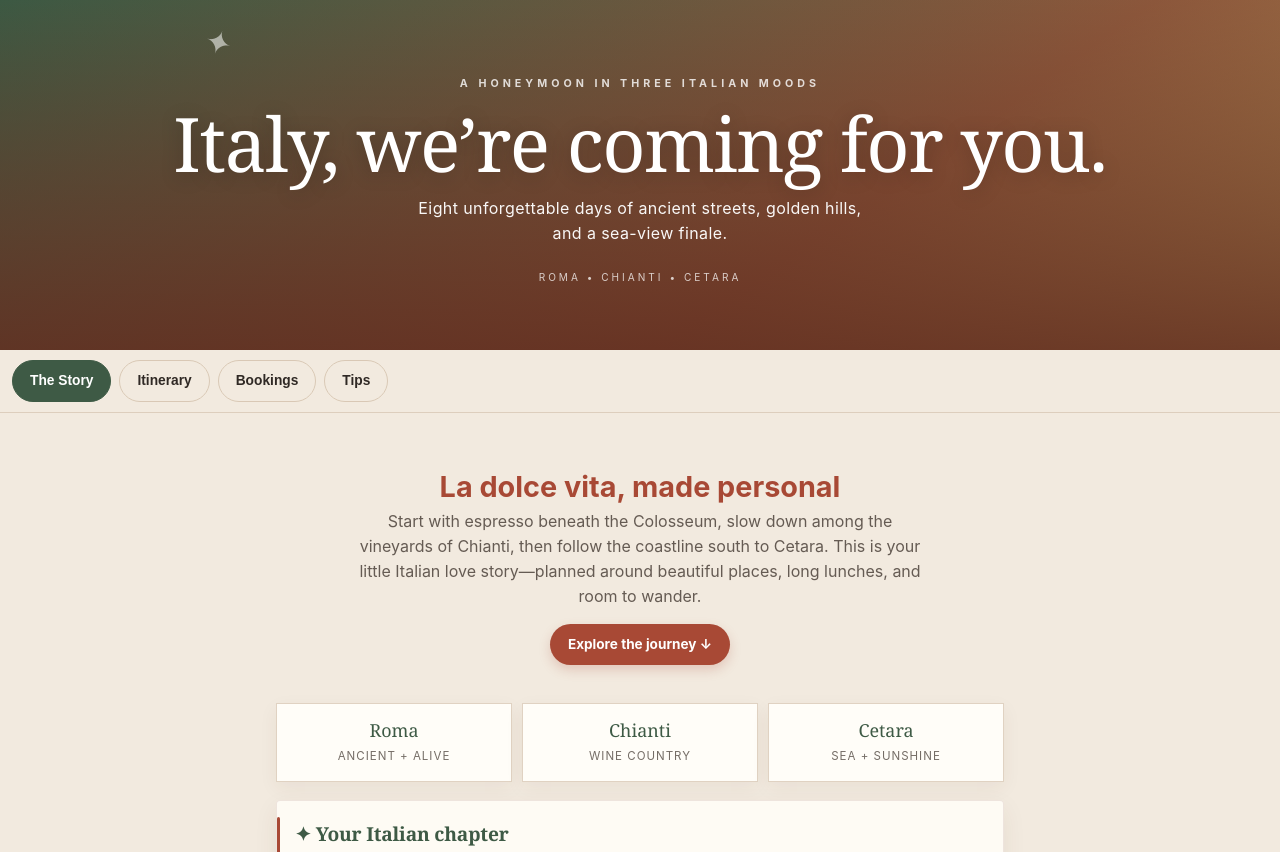
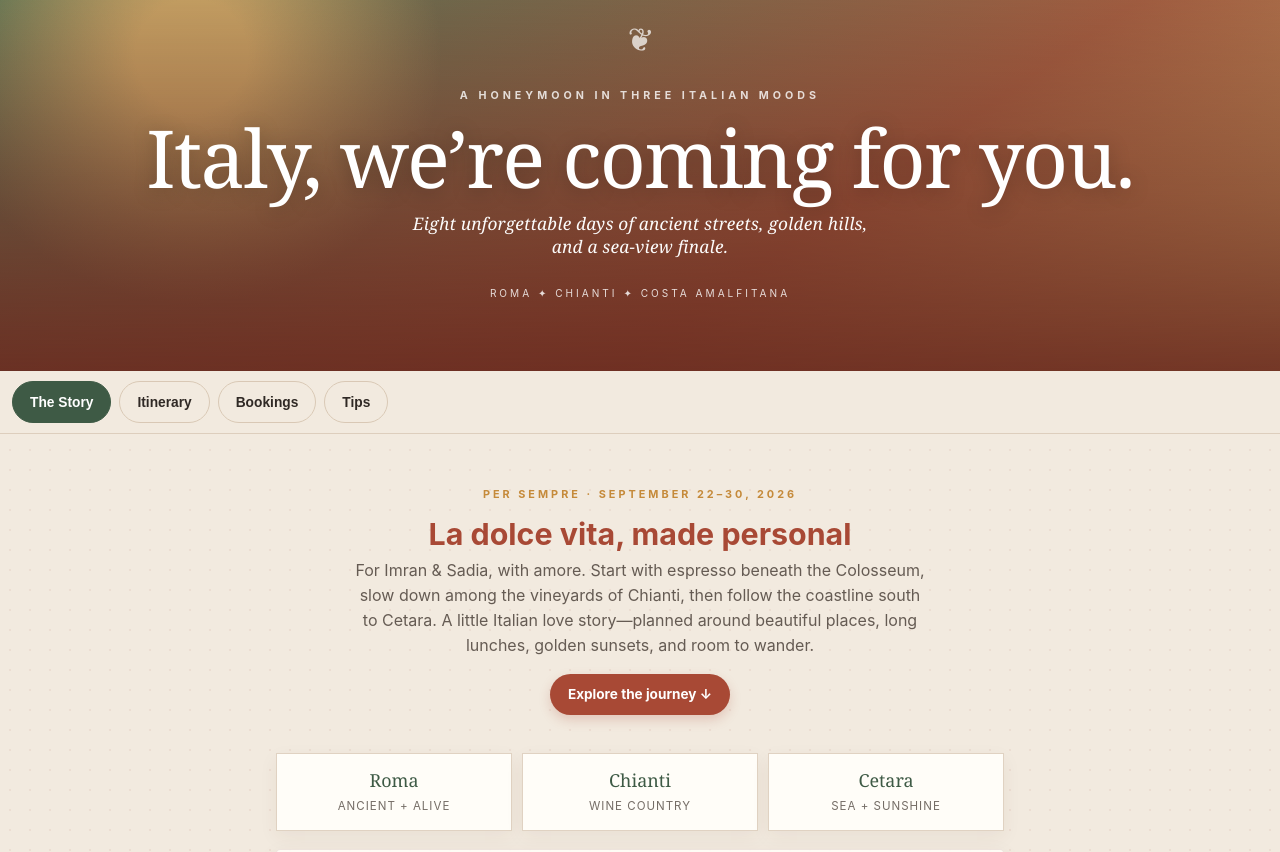
Before and after one commit to imrannoori/italy-honeymoon-2026, a plain HTML site: page Italy2026.html in a window 1280 px wide. Shown: the top 852 px of the page. Drawn offline with Linux system fonts and the light colour scheme.

Commit message:
Make the honeymoon site more romantic and Italian

```diff
--- a/Italy2026.html
+++ b/Italy2026.html
@@ -4,16 +4,16 @@
 <meta charset="UTF-8">
 <meta name="viewport" content="width=device-width, initial-scale=1">
 <meta name="theme-color" content="#a84935">
-<title>Italy Trip · Imran &amp; Sadia · Sep 22–30, 2026</title>
+<title>Amore in Italia · Imran &amp; Sadia · September 2026</title>
 <style>
 :root{--ink:#302925;--bg:#f2eadf;--card:#fffdf8;--olive:#3e5a45;--terr:#a84935;--gold:#c58a3a;--mut:#756d66;--grn:#3e5a45;--red:#a84935;--r:4px}
 *{box-sizing:border-box;margin:0;padding:0}
-body{font-family:-apple-system,BlinkMacSystemFont,'Segoe UI',Roboto,sans-serif;background:var(--bg);color:var(--ink);line-height:1.55;padding-bottom:40px}
-header{color:#fff;padding:76px 20px 64px;text-align:center;background:linear-gradient(180deg,rgba(27,50,41,.28),rgba(91,44,31,.86)),linear-gradient(145deg,#49684d,#b76542 65%,#e1a45e);position:relative;overflow:hidden}
-header:before{content:'✦';position:absolute;top:18px;left:16%;font-size:2rem;opacity:.55;transform:rotate(18deg)}
-header:after{content:'ROMA  •  CHIANTI  •  CETARA';display:block;margin-top:24px;font-size:.63rem;letter-spacing:3px;opacity:.75}
-header h1{font:normal clamp(2.4rem,8vw,4.7rem)/.98 Georgia,'Times New Roman',serif;letter-spacing:-1.5px;text-shadow:0 3px 20px rgba(0,0,0,.22)}
-header p{opacity:.96;font-size:1rem;margin:16px auto 0;letter-spacing:.4px;max-width:450px}
+body{font-family:-apple-system,BlinkMacSystemFont,'Segoe UI',Roboto,sans-serif;background:var(--bg);color:var(--ink);line-height:1.55;padding-bottom:40px;background-image:radial-gradient(rgba(168,73,53,.08) 1px,transparent 1px);background-size:20px 20px}
+header{color:#fff;padding:88px 20px 70px;text-align:center;background:linear-gradient(180deg,rgba(38,63,49,.18),rgba(103,42,31,.9)),radial-gradient(circle at 15% 15%,#e3b06b 0 5%,transparent 22%),linear-gradient(145deg,#5a7758,#b96243 63%,#e9b06a);position:relative;overflow:hidden}
+header:before{content:'❦';position:absolute;top:15px;left:50%;font-size:2rem;opacity:.72;transform:translateX(-50%) rotate(8deg)}
+header:after{content:'ROMA  ✦  CHIANTI  ✦  COSTA AMALFITANA';display:block;margin-top:28px;font-size:.63rem;letter-spacing:3px;opacity:.82}
+header h1{font:normal clamp(2.7rem,9vw,5rem)/.94 Georgia,'Times New Roman',serif;letter-spacing:-1.8px;text-shadow:0 3px 20px rgba(0,0,0,.25)}
+header p{font:italic 1.08rem Georgia,'Times New Roman',serif;opacity:.98;margin:18px auto 0;letter-spacing:.2px;max-width:480px}
 header .eyebrow{display:block;margin-bottom:14px;text-transform:uppercase;font-size:.67rem;letter-spacing:4px;font-weight:700;opacity:.8}
 nav{position:sticky;top:0;z-index:9;display:flex;gap:8px;padding:10px 12px;background:rgba(242,234,223,.95);overflow-x:auto;border-bottom:1px solid #ddcebd;backdrop-filter:blur(8px)}
 nav button{flex:0 0 auto;border:1px solid #d9c8b5;background:transparent;color:var(--ink);padding:10px 17px;min-height:42px;border-radius:999px;font-size:.86rem;font-weight:600;cursor:pointer;touch-action:manipulation}
@@ -25,8 +25,9 @@ section{display:none} section.active{display:block}
 .card h2{font-family:Georgia,'Times New Roman',serif;font-size:1.2rem;color:var(--olive);margin-bottom:8px;letter-spacing:-.2px}
 .card h3{font-family:Georgia,'Times New Roman',serif;font-size:1rem;margin:14px 0 4px;color:var(--terr)}
 .story{padding:32px 22px 20px;margin-top:20px;text-align:center;border:0;background:transparent;box-shadow:none}
-.story:before{display:none}.story h2{font-size:1.8rem;color:var(--terr)}
+.story:before{display:none}.story h2{font-size:1.9rem;color:var(--terr)}
 .story p{max-width:570px;margin:0 auto;color:#655b53;font-size:1rem}
+.story .kicker{font-size:.68rem;text-transform:uppercase;letter-spacing:3px;color:var(--gold);font-weight:700;margin-bottom:8px}
 .route{display:grid;grid-template-columns:repeat(3,1fr);gap:10px;margin:18px 12px}
 .route a{text-decoration:none;color:inherit;background:#fffdf8;border:1px solid #e0d2c2;padding:14px 10px;text-align:center;box-shadow:0 6px 18px rgba(89,55,32,.06);transition:transform .2s ease}
 .route a:hover{transform:translateY(-3px)}.route strong{display:block;font:normal 1.12rem Georgia,serif;color:var(--olive)}.route span{font-size:.72rem;color:var(--mut);text-transform:uppercase;letter-spacing:1px}
@@ -68,8 +69,9 @@ footer{max-width:760px;margin:20px auto 0;padding:0 16px;font-size:.78rem;color:
 <!-- ================= OVERVIEW ================= -->
 <section id="overview" class="active">
 <div class="story">
+<div class="kicker">Per sempre · September 22–30, 2026</div>
 <h2>La dolce vita, made personal</h2>
-<p>Start with espresso beneath the Colosseum, slow down among the vineyards of Chianti, then follow the coastline south to Cetara. This is your little Italian love story—planned around beautiful places, long lunches, and room to wander.</p>
+<p>For Imran &amp; Sadia, with amore. Start with espresso beneath the Colosseum, slow down among the vineyards of Chianti, then follow the coastline south to Cetara. A little Italian love story—planned around beautiful places, long lunches, golden sunsets, and room to wander.</p>
 <a class="cta" href="#itin" onclick="show('itin');return false">Explore the journey ↓</a>
 </div>
 <div class="route" aria-label="Trip route">
```
